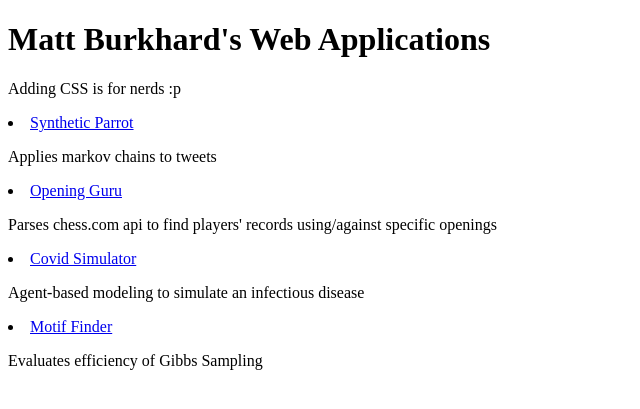
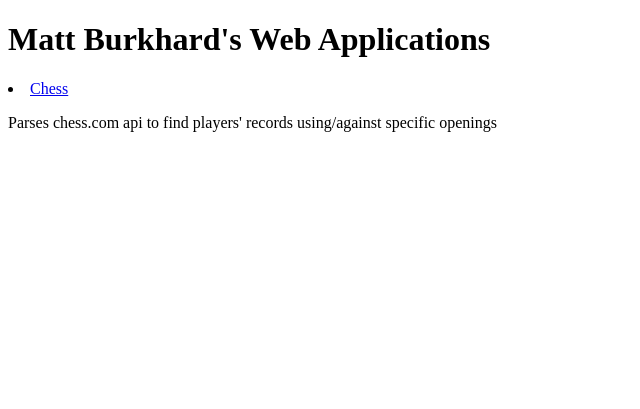
Before and after one commit to umatt1/openings_guru, a Flask app: page / in a window 1280 px wide. Shown: the top 409 px of the page, without its empty margins (0-640 px from the left). Run offline with Flask 3, Linux system fonts and the light colour scheme.

Commit message:
Update home.html

```diff
--- a/templates/home.html
+++ b/templates/home.html
@@ -2,13 +2,6 @@
 {% block title %}Matt's Website{% endblock %}
 {% block content %}
 <h1>Matt Burkhard's Web Applications</h1>
-<p>Adding CSS is for nerds :p</p>
-<p><li class="active"><a href="/twitter/">Synthetic Parrot</a></li></p>
-<p>Applies markov chains to tweets</p>
-<p><li class="active"><a href="/chess/">Opening Guru</a></li></p>
+<p><li class="active"><a href="/chess/">Chess</a></li></p>
 <p>Parses chess.com api to find players' records using/against specific openings</p>
-<p><li class="active"><a href="/covid/">Covid Simulator</a></li></p>
-<p>Agent-based modeling to simulate an infectious disease</p>
-<p><li class="active"><a href="/motif_finder/">Motif Finder</a></li></p>
-<p>Evaluates efficiency of Gibbs Sampling</p>
 {% endblock %}
```
